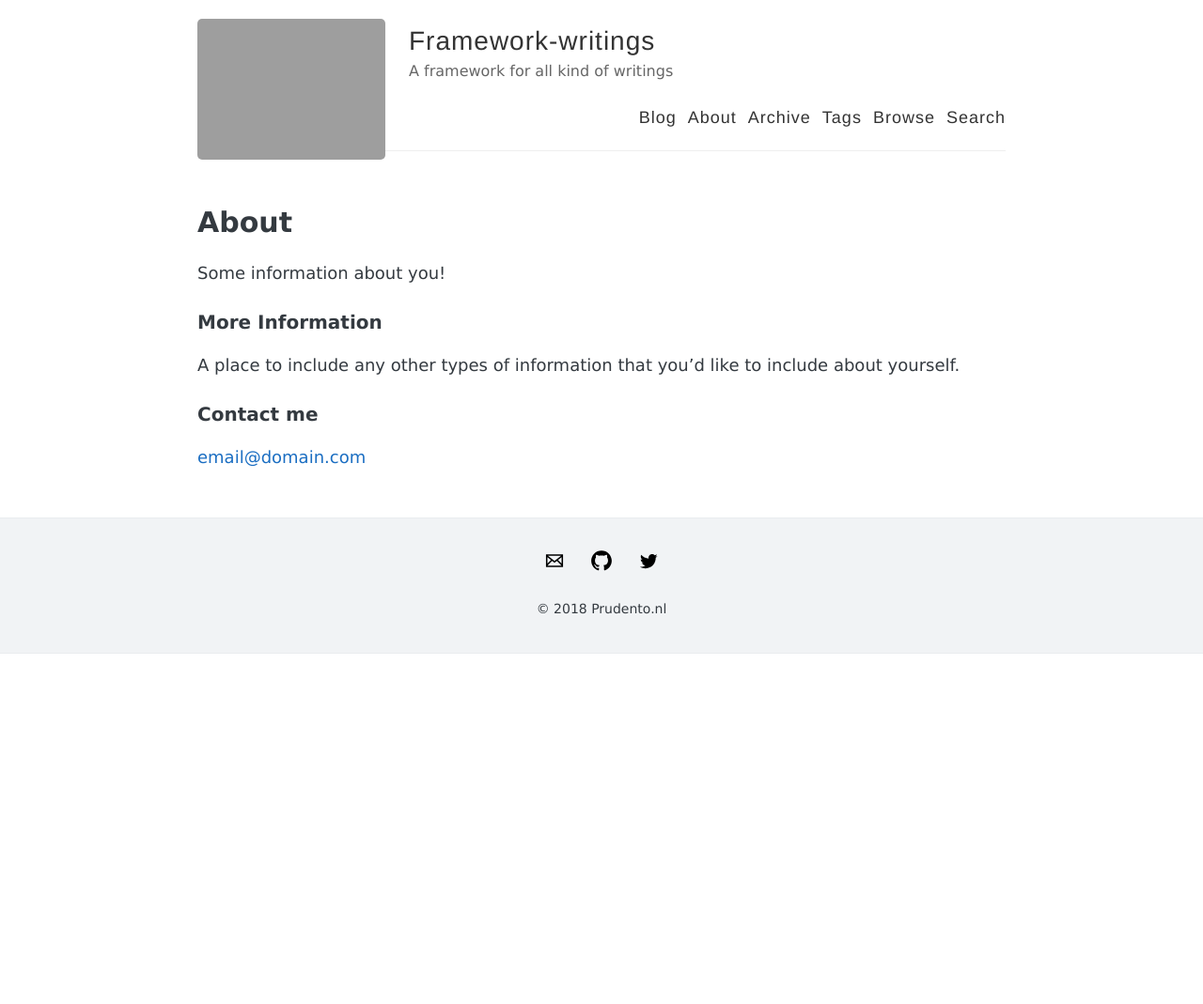
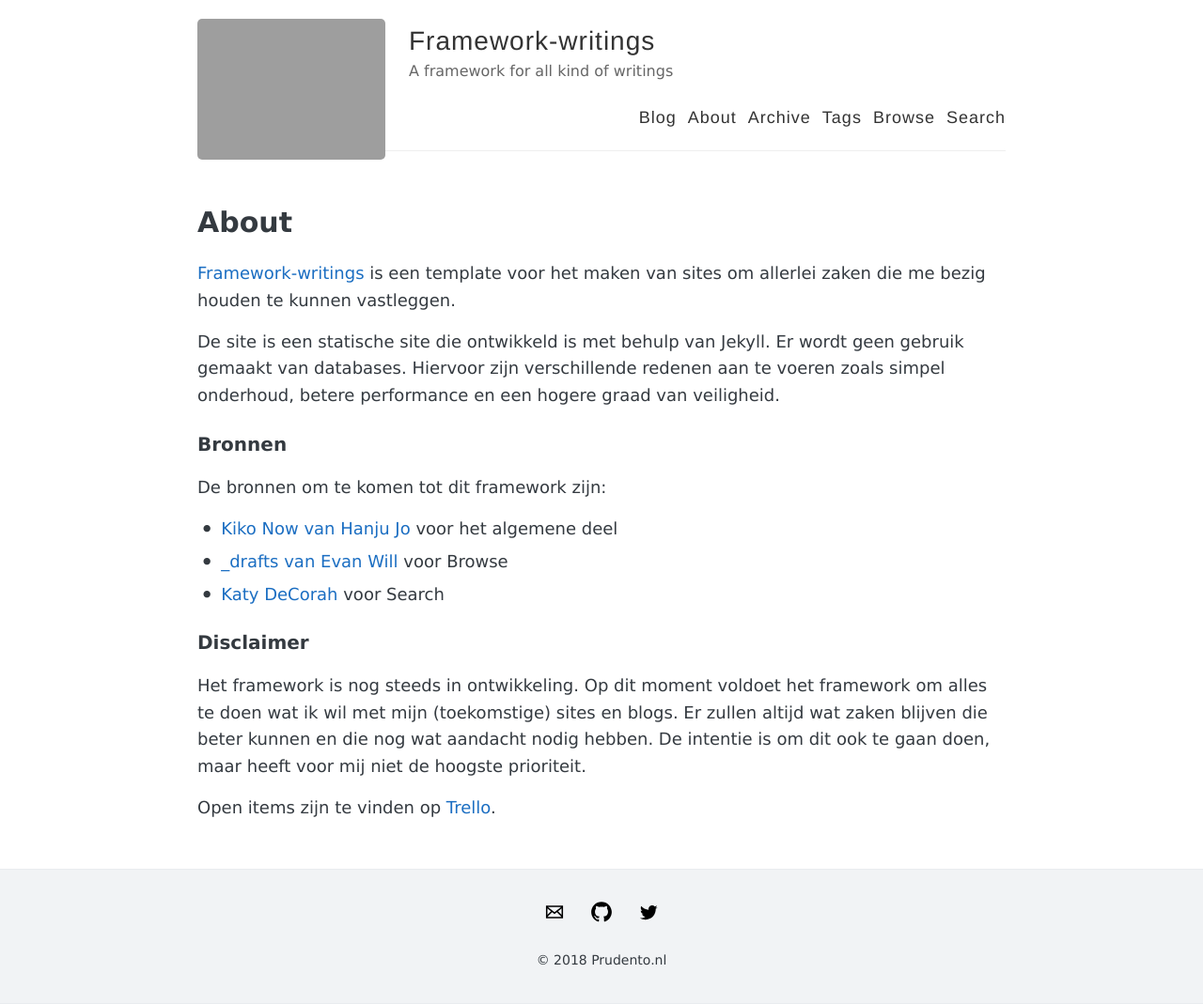
Before and after one commit to Prudento-NL/framework-writings, a Jekyll site: the page built from about.md, in a window 1280 px wide. Shown: the whole page at 94% size. Built offline with Jekyll 4.4.1, drawn with Linux system fonts in a browser that asks for light colours; before the commit the page ends 900 px from its top, so only the background shows below that.

Commit message:
Update About

```diff
--- a/about.md
+++ b/about.md
@@ -4,12 +4,18 @@ title: About
 permalink: /about/
 ---
 
-Some information about you!
+[Framework-writings](https://github.com/prudento-nl/framework-writings) is een template voor het maken van sites om allerlei zaken die me bezig houden te kunnen vastleggen.
 
-### More Information
+De site is een statische site die ontwikkeld is met behulp van Jekyll. Er wordt geen gebruik gemaakt van databases. Hiervoor zijn verschillende redenen aan te voeren zoals simpel onderhoud, betere performance en een hogere graad van veiligheid.
 
-A place to include any other types of information that you'd like to include about yourself.
+### Bronnen
 
-### Contact me
+De bronnen om te komen tot dit framework zijn:
+- [Kiko Now van Hanju Jo](https://aweekj.github.io/kiko-now/) voor het algemene deel
+- [_drafts van Evan Will](https://evanwill.github.io/_drafts/) voor Browse
+- [Katy DeCorah](https://katydecorah.com/search/) voor Search
 
-[email@domain.com](mailto:email@domain.com)
+### Disclaimer
+Het framework is nog steeds in ontwikkeling. Op dit moment voldoet het framework om alles te doen wat ik wil met mijn (toekomstige) sites en blogs. Er zullen altijd wat zaken blijven die beter kunnen en die nog wat aandacht nodig hebben. De intentie is om dit ook te gaan doen, maar heeft voor mij niet de hoogste prioriteit.
+
+Open items zijn te vinden op [Trello](https://trello.com/b/f1GCKsxW/framework-writings).
```
